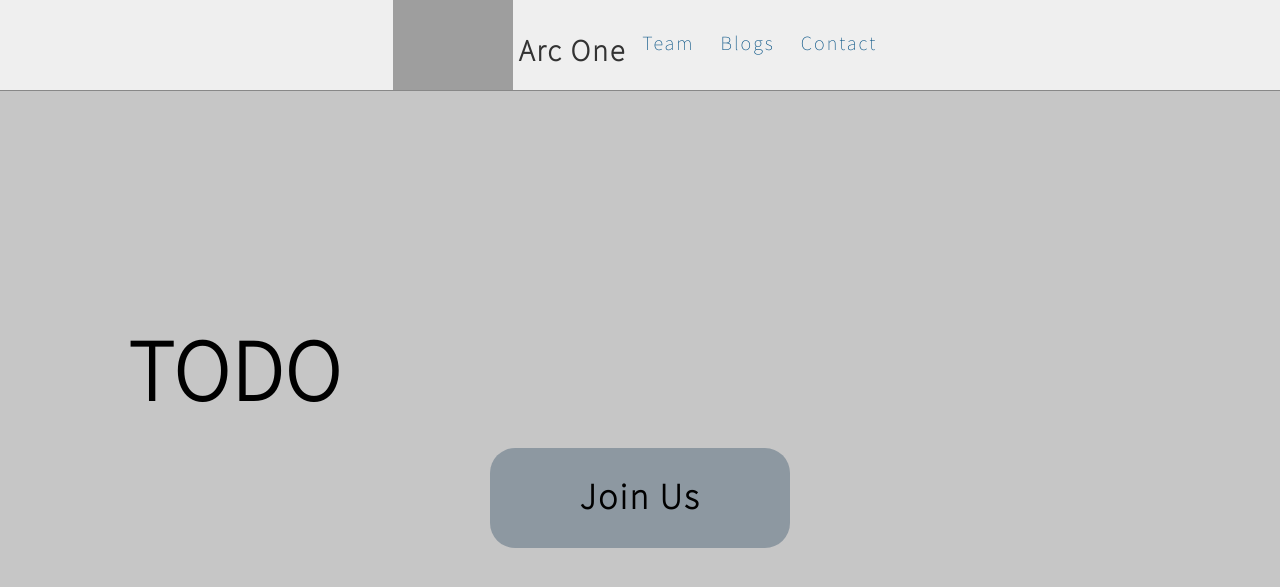
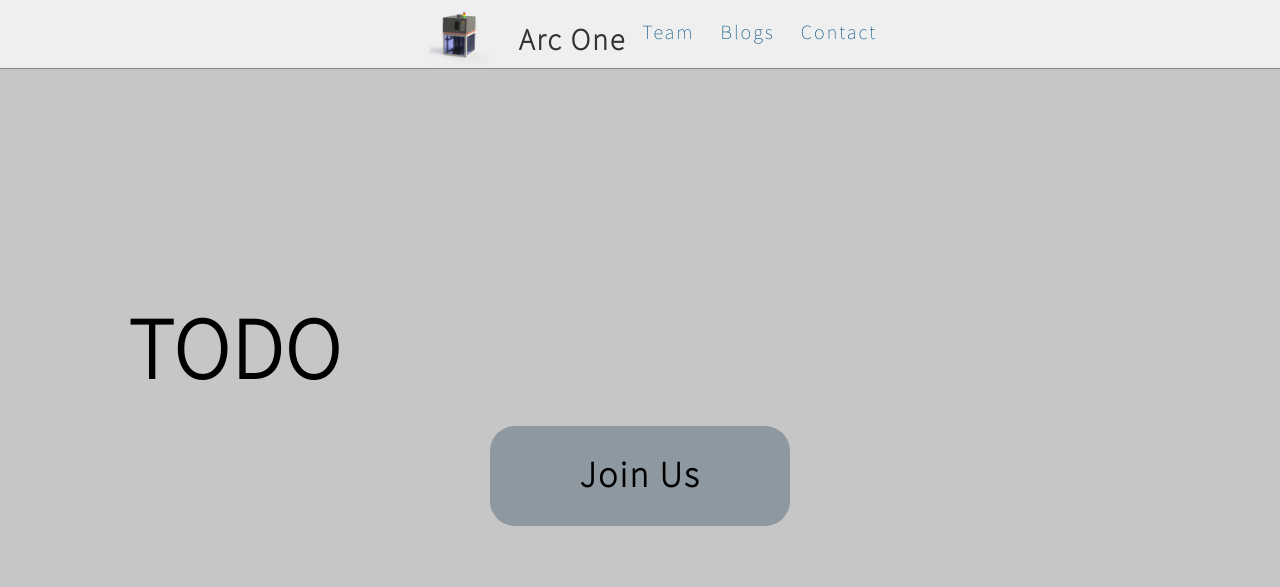
Before and after one commit to Arc-One-CWRU/Arc-One-CWRU-website-old, a Jekyll site: the page built from index.html, in a window 1280 px wide and 900 px high. Shown: the top 587 px of the window. Built offline with Jekyll 4.4.1, drawn with Linux system fonts in a browser that asks for light colours.

Commit message:
added logo

```diff
--- a/_includes/head.html
+++ b/_includes/head.html
@@ -13,7 +13,7 @@
   <link rel="stylesheet" href="/css/{{ss}}.css">
   {% endfor %}
 
-  <link rel="icon" type="image/svg" href="res/logo.svg">
+  <link rel="icon" type="image/svg" href="res/logo.png">
   <link rel="canonical" href="{{ page.url | replace:'index.html','' | prepend: site.baseurl | prepend: site.url }}">
   <link rel="alternate" type="application/rss+xml" title="{{ site.title }}" href="{{ "/feed.xml" | prepend: site.baseurl | prepend: site.url }}">
 
--- a/_includes/navbar.html
+++ b/_includes/navbar.html
@@ -1,5 +1,5 @@
 <ul id="nav">
-  <a href="/index.html#main"><img id="nav_logo" src="/res/logo.svg"/></a>
+  <a href="/index.html#main"><img id="nav_logo" src="/res/logo.png"/></a>
   <a href="/index.html#main"><div class="nav_title">
       <p id="nav_name"><b>Arc One</b></p>
     </div></a>
```
Also changed, not shown: res/logo.png (added), 8 other files.
